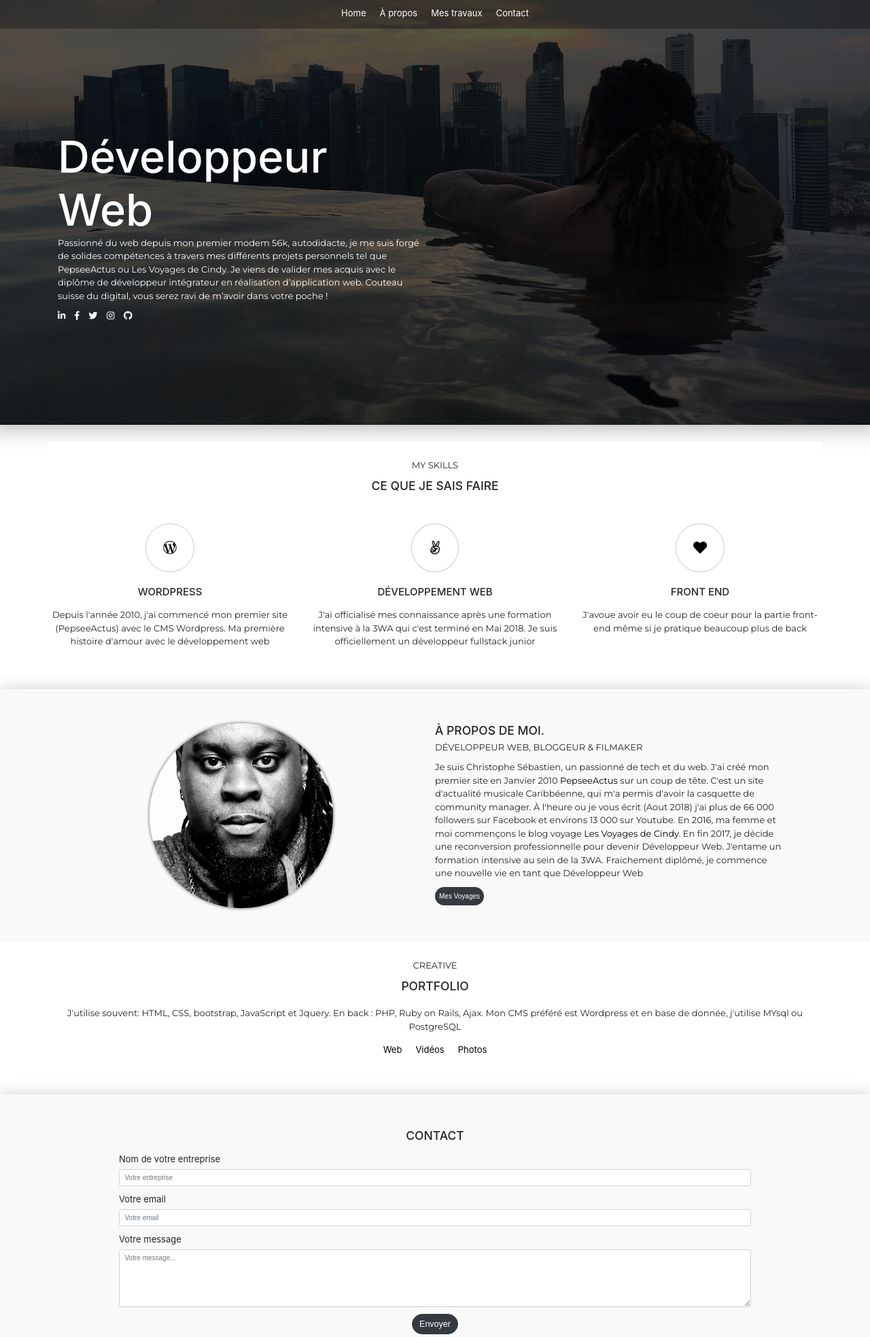
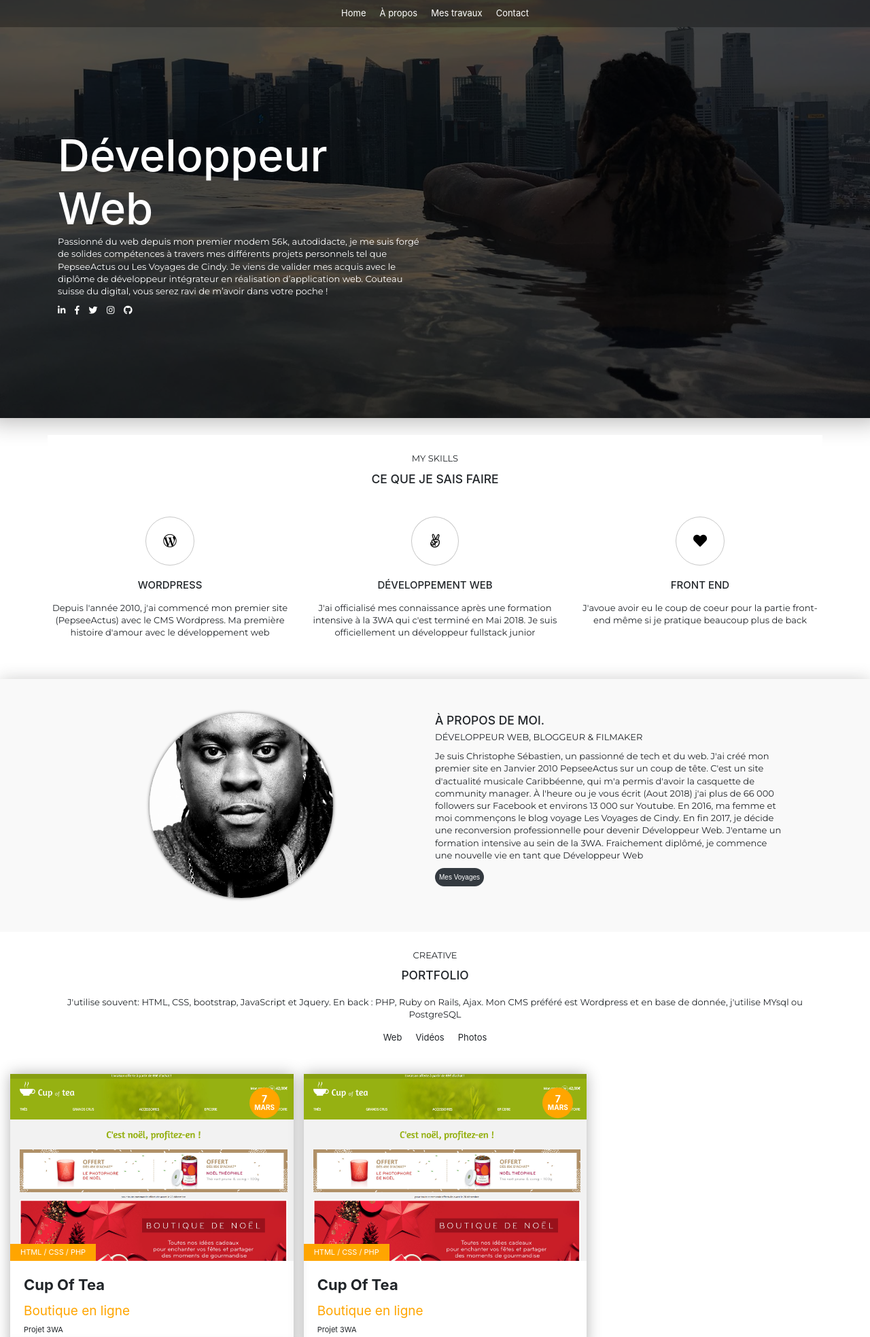
Before and after one commit to PepseeActus/Portfolio, a PHP site: page / in a window 1280 px wide. Shown: the top 1967 px of the page at 68% size. Run offline with PHP 8.4, Linux system fonts and the light colour scheme; some libraries are stand-ins or nearby versions.

Commit message:
add card

```diff
--- a/css/portfolio.css
+++ b/css/portfolio.css
@@ -1,8 +1,13 @@
+/*GENERAL*/
+* {
+  box-sizing: border-box;
+}
 html {
   font-size: 62.5%;
 }
 body {
   font-size: 1.3rem;
+  line-height: 1.4;
 }
 h1 {
   font-size: 5em;
@@ -11,19 +16,41 @@ h1 {
 p {
   font-family: 'Montserrat', sans-serif;
 }
-i,
 a {
+  color: inherit;
+  text-decoration: none;
+}
+i {
   color: black;
+}
+img {
+  width: 100%;
 }
 .firstPart i,
 .firstPart a,
 footer .reseaux a i {
   color: white;
 }
+
+/*HEADER*/
 header {
   box-shadow: 0px -8px 30px 15px #2322204d;
   margin-bottom: 25px;
 }
+.cool-link::after {
+  content: " ";
+  display: block;
+  width: 0;
+  height: 2px;
+  background: #fff;
+  transition: width .3s;
+}
+.cool-link:hover::after {
+  width: 100%;
+  transition: width .3s;
+}
+
+/*BODY*/
 .firstPart {
   background-image: url("../img/head.jpeg");
   background-repeat: no-repeat;
@@ -103,21 +130,122 @@ header {
   color:#fff;
   opacity:1;
 }
-.cool-link::after {
-  content: " ";
-  display: block;
-  width: 0;
-  height: 2px;
-  background: #fff;
-  transition: width .3s;
-}
-.cool-link:hover::after {
-  width: 100%;
-  transition: width .3s;
-}
 form {
   padding: 10px 90px 0;
 }
+
+/*CARD PORTFOLIO*/
+.carte {
+  position: relative;
+  box-shadow: 0px 0px 20px rgba(0,0,0,0.3);
+  transition: box-shadow 0.3s;
+  overflow: hidden;
+}
+.carte:hover {
+  box-shadow: 0px 0px 50px rgba(0,0,0,0.3);
+}
+.carte__date {
+  position: absolute;
+  top: 20px;
+  right: 20px;
+  width: 45px;
+  height: 45px;
+  padding-top: 10px;
+  color: #fff;
+  line-height: 13px;
+  font-weight: bold;
+  border-radius: 50%;
+  background-color: orange;
+}
+.carte__date__day {
+  display: block;
+  font-size: 14px;
+}
+.carte__date__month {
+  display: block;
+  font-size: 10px;
+  text-transform: uppercase;
+}
+.carte__thumb {
+  height: 275px;
+  background-color: #000;
+  overflow: hidden;
+  transition: height 0.3s;
+}
+.carte__thumb img {
+  display: block;
+  opacity: 1;
+  transition: opacity 0.3s, transform 0.3s;
+  transform: scale(1);
+}
+.carte:hover .carte__thumb img {
+  opacity: 0.6;
+  transform: scale(1.2);
+}
+.carte:hover .carte__thumb {
+  height: 190px;
+}
+.carte__body {
+  position: relative;
+  padding: 20px;
+  height: 130px;
+  transition: height 0.3s;
+}
+.carte:hover .carte__body {
+  height: 230px;
+}
+.carte__category {
+  position: absolute;
+  left: 0;
+  top: -25px;
+  height: 25px;
+  padding: 0 15px;
+  background-color: orange;
+  color: #fff;
+  font-size: 11px;
+  line-height: 25px;
+  text-transform: uppercase;
+}
+.carte__title {
+  font-size: 22px;
+  font-weight: bold;
+  padding-bottom: 10px;
+  text-align: left;
+}
+.carte__subtitle {
+  color: orange;
+  font-size: 19px;
+  padding-bottom: 10px;
+  text-align: left;
+}
+.carte__description {
+  position: absolute;
+  left: 20px;
+  right: 20px;
+  bottom: 60px;
+  font-size: 14px;
+  line-height: 27px;
+  text-align: left;
+  opacity: 0;
+  transition: opacity 0.3s;
+  transition-delay: 0s;
+  margin: 0;
+  padding: 0;
+}
+.carte:hover .carte__description {
+  opacity: 1;
+  transition-delay: 0.1s;
+}
+.carte__footer {
+  position: absolute;
+  bottom: 20px;
+  left: 20px;
+  right: 20px;
+  font-size: 11px;
+  text-align: left;
+}
+
+/*FOOTER*/
 hr {
   border-top: 1px solid rgba(255, 255, 255, 0.1);
 }
--- a/header.php
+++ b/header.php
@@ -3,6 +3,7 @@
 <html lang="en" dir="ltr">
   <head>
     <meta charset="utf-8">
+    <meta name="viewport" content="width=device-width, initial-scale=1.0">
     <title>Mon Portfolio</title>
     <link rel="stylesheet" href="https://maxcdn.bootstrapcdn.com/bootstrap/4.0.0/css/bootstrap.min.css" integrity="sha384-Gn5384xqQ1aoWXA+058RXPxPg6fy4IWvTNh0E263XmFcJlSAwiGgFAW/dAiS6JXm" crossorigin="anonymous">
     <link rel="stylesheet" href="https://use.fontawesome.com/releases/v5.2.0/css/all.css" integrity="sha384-hWVjflwFxL6sNzntih27bfxkr27PmbbK/iSvJ+a4+0owXq79v+lsFkW54bOGbiDQ" crossorigin="anonymous">
--- a/index.php
+++ b/index.php
@@ -55,8 +55,9 @@
     <div class="container">
       <p class="text-uppercase">creative</p>
       <h3 class="text-uppercase">portfolio</h3>
+      <p class="pt-4">J'utilise souvent: HTML, CSS, bootstrap, JavaScript et Jquery. En back : PHP, Ruby on Rails, Ajax. Mon CMS préféré est Wordpress et en base de donnée, j'utilise MYsql ou PostgreSQL</p>
+    </div>
     <div>
-        <p class="pt-4">J'utilise souvent: HTML, CSS, bootstrap, JavaScript et Jquery. En back : PHP, Ruby on Rails, Ajax. Mon CMS préféré est Wordpress et en base de donnée, j'utilise MYsql ou PostgreSQL</p>
       <ul class="nav justify-content-center" id="myTab" role="tablist">
         <li class="nav-item">
           <a class="nav-link active" id="home-web" data-toggle="tab" href="#web" role="tab" aria-controls="home" aria-selected="true">Web</a>
@@ -70,6 +71,62 @@
       </ul>
       <div class="tab-content" id="myTabContent">
         <div class="tab-pane fade show active" id="web" role="tabpanel" aria-labelledby="web-tab">
+          <div class="row m-0 px-4">
+            <article class="carte col-4 p-0">
+              <div class="carte__thumb">
+                <img src="img/project1.png" alt="project 1">
+              </div>
+              <div class="carte__date">
+                <span class="carte__date__day">7</span>
+                <span class="carte__date__month">Mars</span>
+              </div>
+              <div class="carte__body">
+                <div class="carte__category">HTML / CSS / PHP</div>
+                <div class="carte__title"><a href="#">Cup Of Tea</a></div>
+                <div class="carte__subtitle">Boutique en ligne</div>
+                <p class="carte__description">Une boutique en ligne pour un magasin de thé basé sur du HTML et CSS avec un peu de PHP en back</p>
+              </div>
+              <div class="carte__footer">
+                <span>Projet 3WA</span>
+              </div>
+            </article>
+            <article class="carte col-4 p-0 mx-4">
+              <div class="carte__thumb">
+                <img src="img/project1.png" alt="project 1">
+              </div>
+              <div class="carte__date">
+                <span class="carte__date__day">7</span>
+                <span class="carte__date__month">Mars</span>
+              </div>
+              <div class="carte__body">
+                <div class="carte__category">HTML / CSS / PHP</div>
+                <div class="carte__title"><a href="#">Cup Of Tea</a></div>
+                <div class="carte__subtitle">Boutique en ligne</div>
+                <p class="carte__description">Une boutique en ligne pour un magasin de thé basé sur du HTML et CSS avec un peu de PHP en back</p>
+              </div>
+              <div class="carte__footer">
+                <span>Projet 3WA</span>
+              </div>
+            </article>
+            <article class="carte col-4 p-0">
+              <div class="carte__thumb">
+                <img src="img/project1.png" alt="project 1">
+              </div>
+              <div class="carte__date">
+                <span class="carte__date__day">7</span>
+                <span class="carte__date__month">Mars</span>
+              </div>
+              <div class="carte__body">
+                <div class="carte__category">HTML / CSS / PHP</div>
+                <div class="carte__title"><a href="#">Cup Of Tea</a></div>
+                <div class="carte__subtitle">Boutique en ligne</div>
+                <p class="carte__description">Une boutique en ligne pour un magasin de thé basé sur du HTML et CSS avec un peu de PHP en back</p>
+              </div>
+              <div class="carte__footer">
+                <span>Projet 3WA</span>
+              </div>
+            </article>
+          </div>
         </div>
         <div class="tab-pane fade" id="videos" role="tabpanel" aria-labelledby="videos-tab">
           <p>Mes voyages</p>
@@ -96,7 +153,6 @@
               <img class="card-img" src="img/7.jpg" alt="photo7">
               <img class="card-img py-4" src="img/8.jpg" alt="photo8">
               <img class="card-img" src="img/9.jpg" alt="photo9">
-              </div>
             </div>
           </div>
         </div>
```
Also changed, not shown: img/facebook.jpg (deleted), img/project1.png (added). Lines whose indentation alone changed are shown as unchanged.
